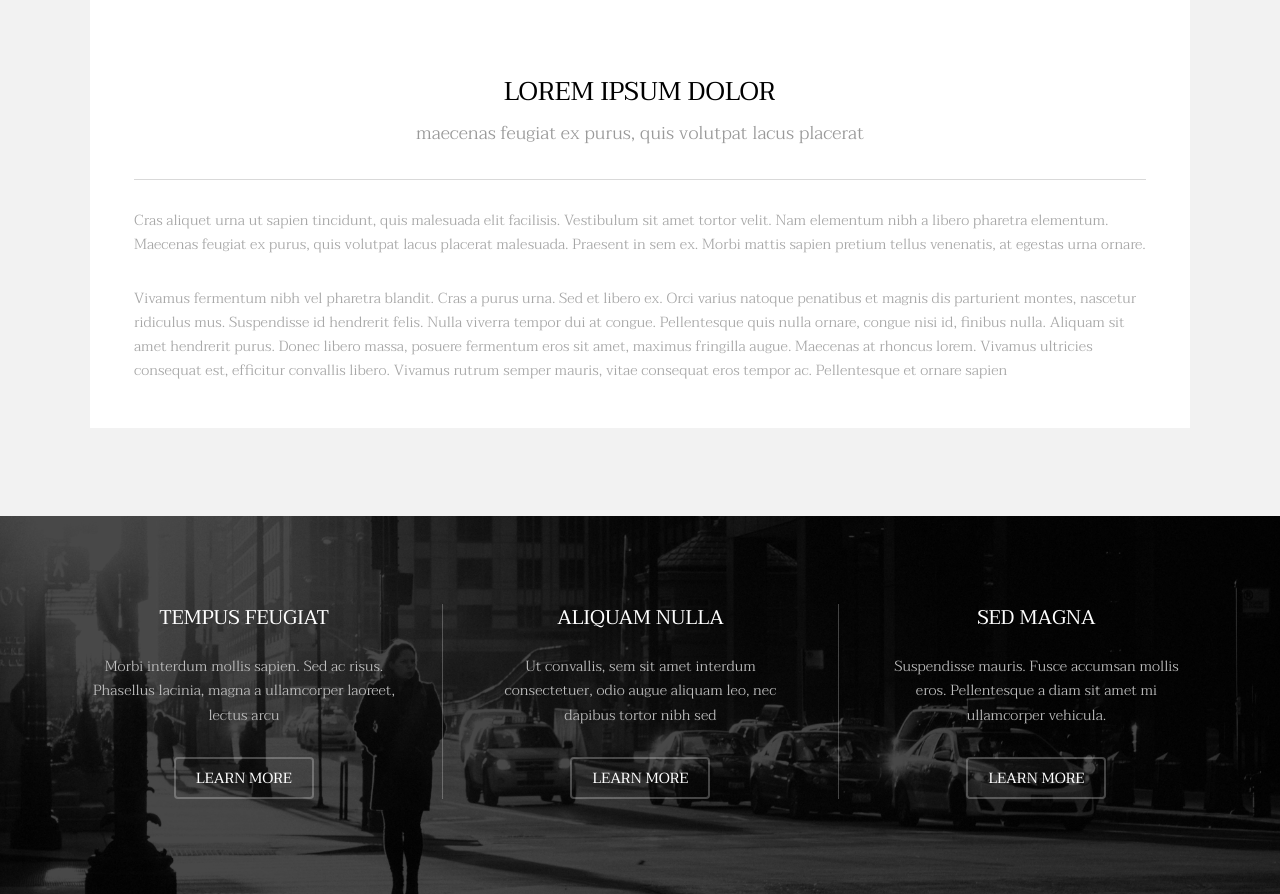
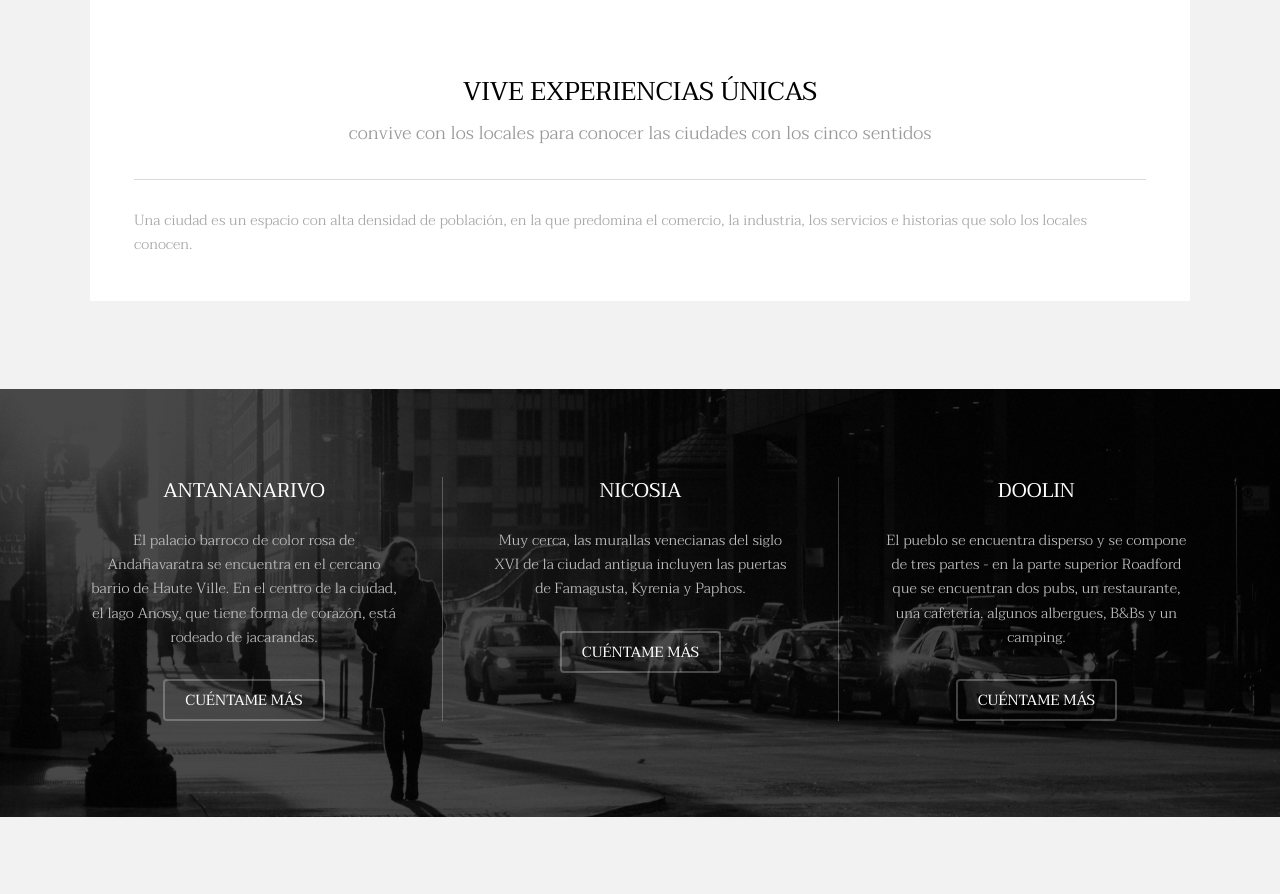
Before and after one commit to alvarezgarciasergio/04_REP_METROPOLITA, a plain HTML site: page index.html in a window 1280 px wide. Shown: the part 1216-2110 px from the top of the page. Drawn offline with Linux system fonts and the light colour scheme.

Commit message:
todos los textos que faltan por SANTIAGO

```diff
--- a/index.html
+++ b/index.html
@@ -55,12 +55,12 @@
 							</div>
 							<div class="content">
 								<header class="align-center">
-									<h2>Lorem ipsum dolor</h2>
-									<p>maecenas feugiat ex purus, quis volutpat lacus placerat</p>
+									<h2>VIVE EXPERIENCIAS ÚNICAS</h2>
+									<p>convive con los locales para conocer las ciudades con los cinco sentidos</p>
 								</header>
 								<hr />
-								<p> Cras aliquet urna ut sapien tincidunt, quis malesuada elit facilisis. Vestibulum sit amet tortor velit. Nam elementum nibh a libero pharetra elementum. Maecenas feugiat ex purus, quis volutpat lacus placerat malesuada. Praesent in sem ex. Morbi mattis sapien pretium tellus venenatis, at egestas urna ornare.</p>
-								<p>Vivamus fermentum nibh vel pharetra blandit. Cras a purus urna. Sed et libero ex. Orci varius natoque penatibus et magnis dis parturient montes, nascetur ridiculus mus. Suspendisse id hendrerit felis. Nulla viverra tempor dui at congue. Pellentesque quis nulla ornare, congue nisi id, finibus nulla. Aliquam sit amet hendrerit purus. Donec libero massa, posuere fermentum eros sit amet, maximus fringilla augue. Maecenas at rhoncus lorem. Vivamus ultricies consequat est, efficitur convallis libero. Vivamus rutrum semper mauris, vitae consequat eros tempor ac. Pellentesque et ornare sapien</p>
+								<p> Una ciudad es un espacio con alta densidad de población, en la que predomina el comercio, la industria, los servicios e historias que solo los locales conocen. </p>
+
 							</div>
 						</div>
 					</div>
@@ -73,29 +73,30 @@
 					<div id="flexgrid">
 						<div>
 							<header>
-								<h3>Tempus Feugiat</h3>
+								<h3>ANTANANARIVO</h3>
 							</header>
-							<p>Morbi interdum mollis sapien. Sed ac risus. Phasellus lacinia, magna a ullamcorper laoreet, lectus arcu</p>
+							<p>El palacio barroco de color rosa de Andafiavaratra se encuentra en el cercano barrio de Haute Ville. En el centro de la ciudad, el lago Anosy, que tiene forma de corazón, está rodeado de jacarandas.</p>
+
 							<ul class="actions">
-								<li><a href="#" class="button alt">Learn More</a></li>
+								<li><a href="#" class="button alt">CUÉNTAME MÁS</a></li>
 							</ul>
 						</div>
 						<div>
 							<header>
-								<h3>Aliquam Nulla</h3>
+								<h3>NICOSIA</h3>
 							</header>
-							<p>Ut convallis, sem sit amet interdum consectetuer, odio augue aliquam leo, nec dapibus tortor nibh sed </p>
+							<p>Muy cerca, las murallas venecianas del siglo XVI de la ciudad antigua incluyen las puertas de Famagusta, Kyrenia y Paphos. </p>
 							<ul class="actions">
-								<li><a href="#" class="button alt">Learn More</a></li>
+								<li><a href="#" class="button alt">CUÉNTAME MÁS</a></li>
 							</ul>
 						</div>
 						<div>
 							<header>
-								<h3>Sed Magna</h3>
+								<h3>DOOLIN</h3>
 							</header>
-							<p>Suspendisse mauris. Fusce accumsan mollis eros. Pellentesque a diam sit amet mi ullamcorper vehicula.</p>
+							<p>El pueblo se encuentra disperso y se compone de tres partes - en la parte superior Roadford que se encuentran dos pubs, un restaurante, una cafetería. algunos albergues, B&Bs y un camping. </p>
 							<ul class="actions">
-								<li><a href="#" class="button alt">Learn More</a></li>
+								<li><a href="#" class="button alt">CUÉNTAME MÁS</a></li>
 							</ul>
 						</div>
 					</div>
```
